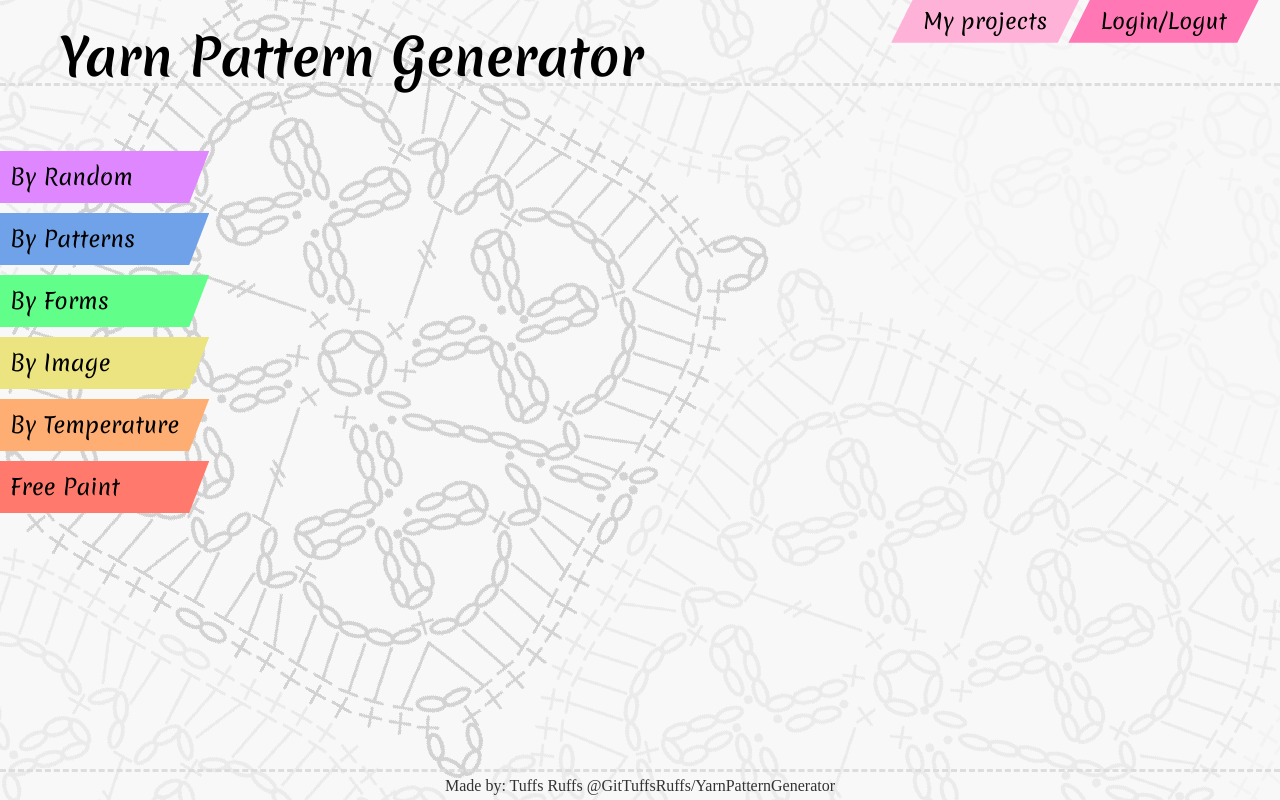
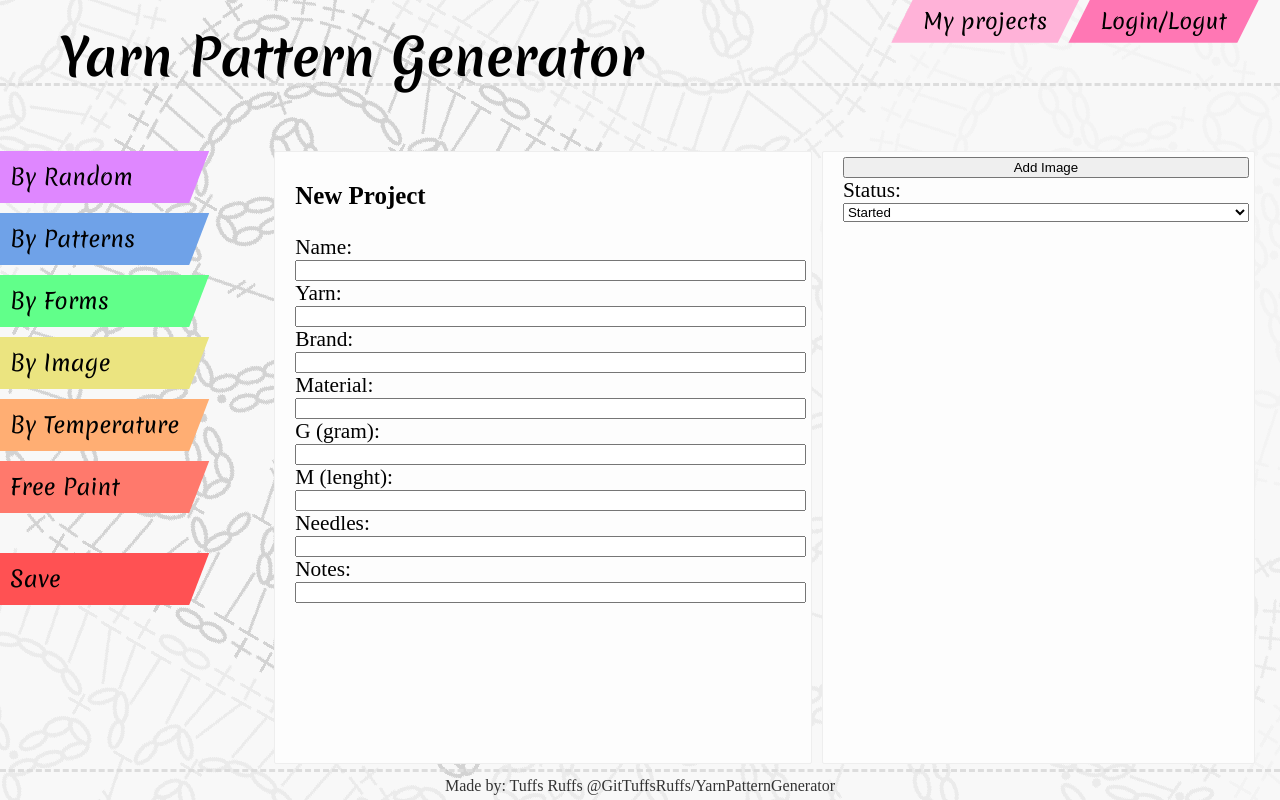
Before and after one commit to GitTuffsRuffs/YarnPatternGenerator, a Vue app in the folder front/: page /newproject in a window 1280 px wide. Built offline with nearby package versions, Linux system fonts and the light colour scheme.

Commit message:
Added new project page and Random setting draft 1

```diff
--- a/front/src/components/YarnMenu.vue
+++ b/front/src/components/YarnMenu.vue
@@ -3,9 +3,11 @@
         <li><router-link to="/random">By Random</router-link></li>
         <li><router-link to="/patterns">By Patterns</router-link></li>
         <li><router-link to="/forms">By Forms</router-link></li>
-        <li><router-link to="/import">By Image</router-link></li>
+        <li><router-link to="/image">By Image</router-link></li>
         <li><router-link to="/temperature">By Temperature</router-link></li>
         <li><router-link to="/freepaint">Free Paint</router-link></li>
+        <li></li>
+        <li>Save</li> <!-- If eny generators or othere changes show save button, Not on Home, or My project site. -->
     </ul>
 </template>
 <script>
@@ -58,6 +60,13 @@
                 background-color: #FF796C;
             }
 
+            &:nth-child(7) {
+                background-color: rgba(255, 81, 83, 0);
+            }
+            &:nth-child(8) {
+                background-color: rgb(255, 81, 83);
+            }
+
             a {
                 color: inherit;
                 text-decoration: none;
--- a/front/src/router/index.ts
+++ b/front/src/router/index.ts
@@ -8,6 +8,7 @@ import Image from "../views/Image.vue";
 import Temperature from "../views/Temperature.vue";
 import FreePaint from "../views/FreePaint.vue";
 import Projects from "../views/Projects.vue";
+import NewProject from "../views/NewProject.vue";
 
 Vue.use(VueRouter);
 
@@ -51,6 +52,11 @@ const routes = [
         path: "/projects",
         name: "projects",
         component: Projects
+    },
+    {
+        path: "/newproject",
+        name: "newproject",
+        component: NewProject
     }
     /*
     ,{
--- /dev/null
+++ b/front/src/views/NewProject.vue
@@ -0,0 +1,61 @@
+<template>
+    <main id="MainBord">
+
+        <div id="project">
+            <h3>New Project</h3>
+
+            <span>Name:</span><input type="text" name="name">
+            <span>Yarn:</span><input type="text" name="yarn">
+            <span>Brand:</span><input type="text" name="brand">
+            <span>Material:</span><input type="text" name="material">
+            <span>G (gram):</span><input type="number" name="gram" min="0">
+            <span>M (lenght):</span><input type="number" name="lenght" min="0">
+            <span>Needles:</span><input type="text" name="needlse">
+            <span>Notes:</span><input type="text" name="notes">
+
+        </div>
+
+        <div>
+            <input type="button" name="img" value="Add Image"/>
+            Status:
+            <select> <!-- loop status from db? -->
+                <option value="started">Started</option>
+                <option value="paused">Paused</option>
+                <option value="done">Done</option>
+                <option value="canceled">Canceled</option>
+            </select>
+
+        </div>
+
+    </main>
+</template>
+
+<style lang="less">
+    #MainBord {
+        flex-grow: 1;
+        margin-top: 40px;
+        margin-right: 20px;
+        margin-left: 20px;
+        font-size: 16pt;
+    }
+
+    #MainBord > div {
+        display: flex;
+        flex-direction: column;
+        flex-grow: 1;
+        padding-left: 20px;
+    }
+
+    #project {
+        background-color: #fdfdfd;
+        border: solid #eeeeee 1px;
+        border-radius: 2px;
+    }
+
+</style>
+
+<script>
+    export default {
+        name: "random"
+    };
+</script>
--- a/front/src/views/Projects.vue
+++ b/front/src/views/Projects.vue
@@ -1,5 +1,6 @@
 <template>
     <main id="MainBord">
+        <div id="NewProject"><a href="">New Project</a></div>
 
         <div id="ProjectBord">
             <div>
@@ -26,7 +27,7 @@
             <div class="ProjectHeader">
                 <span>Projects</span>
                 <span/>
-                <span>Dome</span>
+                <span>Done</span>
             </div>
 
             <div class="ProjectHeader">
@@ -47,12 +48,14 @@
         display: flex;
         flex-direction: row;
         flex-grow: 1;
+        margin-top: 100px;
         margin-right: 20px;
         margin-left: 20px;
         font-size: 16pt;
     }
 
     #MainBord > div {
+        flex-direction: row;
         background-color: #fdfdfd;
         border: solid #eeeeee 1px;
         margin: 5px;
@@ -77,6 +80,26 @@
     ol {
         list-style-type: none;
     }
+
+    #NewProject {
+        background-color: #ffb2d8;
+        transition: background-color .5s;
+        font-size: 16pt;
+        text-align: center;
+        margin: 20px;
+        width: 180px;
+        clip-path: polygon(1.5em 0, 100% 0, calc(100% - 1em) 2em, 0.5em 2em);
+
+        a {
+            color: inherit;
+            text-decoration: none;
+        }
+
+        &:hover {
+            background-color: #ff77b4;
+
+        }
+    }
 </style>
 
 <script>
--- a/front/src/views/Random.vue
+++ b/front/src/views/Random.vue
@@ -1,8 +1,52 @@
 <template>
     <main id="MainRandom">
-        <div id="Settings">1.Settings</div>
-        <div id="Grid">2.Grid</div>
-        <div id="Color">3.Colors</div>
+        <div id="Settings">
+
+            <div id="SettingsAll">
+
+                <div id="Square">
+                    <span>Square</span>
+                    <ol>
+                        <li>Height</li>
+                        <li>Width</li>
+                        <li>Square size</li>
+                        <li>Data: H cm - W cm</li>
+                    </ol>
+                </div>
+
+                <div>
+                    <span>Centimeter</span>
+                    <ol>
+                        <li>Height</li>
+                        <li>Width</li>
+                        <li>Square size</li>
+                        <li>Data: H cm - W cm</li>
+                    </ol>
+                </div>
+
+                <input type="checkbox" name="c2c" value="c2c">Coner to coner chart
+            </div>
+        </div>
+
+        <div id="Grid">
+            2.Grid
+        </div>
+
+        <div id="Color">
+            <div id="ColorSettings">
+                Color par square [           ]
+                [] Color (not be same next to eache othere)
+            </div>
+
+            <div>
+            Database droppdown brand [ brands ]
+            Color wheel []
+
+            added color (color amunt, small, medium, allot)
+            </div>
+
+        </div>
+
     </main>
 </template>
 
@@ -26,6 +70,10 @@
     #Grid {
         flex-grow: 1;
     }
+
+    #Square {
+        border: solid #333333 2px;
+    }
 </style>
 
 <script>
```
